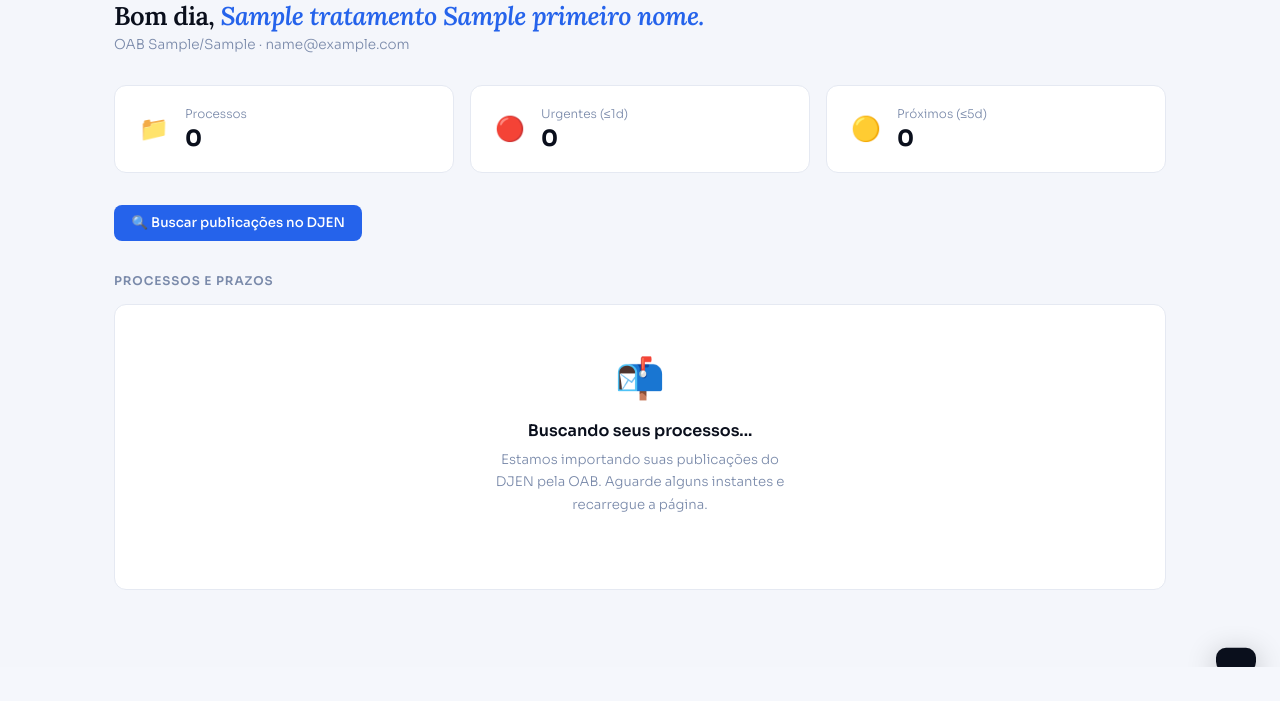
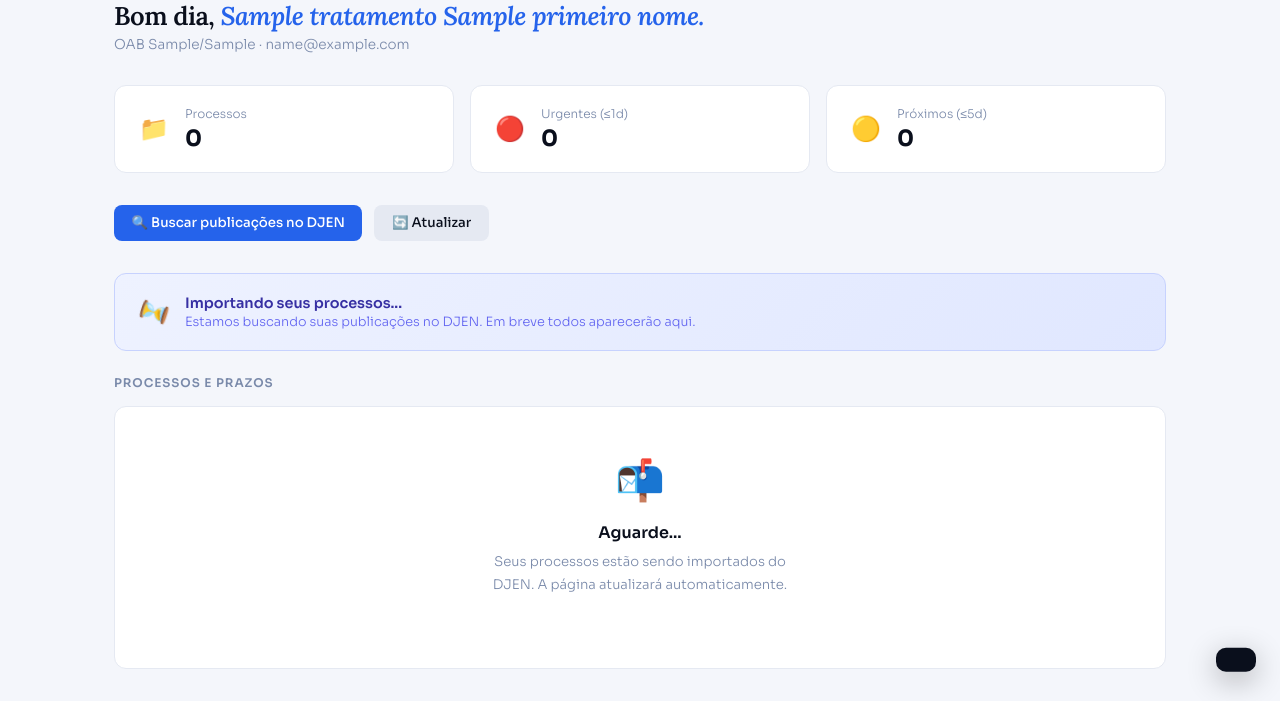
Before and after one commit to cerosplataforms/prazu, a Python web app: template web/templates/dashboard.html in a window 1280 px wide. Shown: the part 133-834 px from the top of the page. Before the commit the page ends 800 px from the top, so only its background shows below. Run offline with Jinja, Linux system fonts and the light colour scheme; the template is opened without the code that fills it: most values are stand-ins (such as "Sample title", 1, 10 or a date in 2020).

Commit message:
feat: loading banner com auto-poll + botão atualizar no dashboard
- Banner "Importando seus processos..." aparece quando não há processos
- Auto-poll a cada 5s verifica se processos chegaram e recarrega
- Botão "Atualizar" ao lado do "Buscar DJEN" para refresh manual
- Banner oculta automaticamente quando processos estão carregados

Made-with: Cursor

```diff
--- a/web/templates/dashboard.html
+++ b/web/templates/dashboard.html
@@ -199,7 +199,19 @@
     <button class="btn-acao btn-primary" id="btn-djen" onclick="buscarDjen(this)">
       🔍 Buscar publicações no DJEN
     </button>
+    <button class="btn-acao" style="background:#e5e9f2;color:var(--navy-deep)" onclick="location.reload()">
+      🔄 Atualizar
+    </button>
   </div>
+
+  <div id="loading-banner" style="display:none;background:linear-gradient(135deg,#eef2ff,#e0e7ff);border:1px solid #c7d2fe;border-radius:12px;padding:1.25rem 1.5rem;margin-bottom:1.5rem;align-items:center;gap:1rem;">
+    <div style="font-size:1.5rem" class="loading-spin">⏳</div>
+    <div>
+      <div style="font-weight:600;font-size:0.9rem;color:#3730a3">Importando seus processos...</div>
+      <div style="font-size:0.8rem;color:#6366f1;margin-top:0.15rem">Estamos buscando suas publicações no DJEN. Em breve todos aparecerão aqui.</div>
+    </div>
+  </div>
+  <style>.loading-spin{animation:spin 2s linear infinite}@keyframes spin{0%{transform:rotate(0deg)}100%{transform:rotate(360deg)}}</style>
 
   <div class="section-title">Processos e Prazos</div>
   <div id="lista-processos"></div>
@@ -342,13 +354,37 @@
   const lista = document.getElementById('lista-processos');
 
   if (processos.length === 0) {
+    document.getElementById('loading-banner').style.display = 'flex';
     lista.innerHTML = `
       <div class="empty-state">
         <div class="icon">📬</div>
-        <h3>Buscando seus processos...</h3>
-        <p>Estamos importando suas publicações do DJEN pela OAB. Aguarde alguns instantes e recarregue a página.</p>
+        <h3>Aguarde...</h3>
+        <p>Seus processos estão sendo importados do DJEN. A página atualizará automaticamente.</p>
       </div>`;
+    let pollCount = 0;
+    const maxPolls = 20;
+    const pollInterval = 5000;
+    const autoPoll = setInterval(async () => {
+      pollCount++;
+      try {
+        const r = await fetch('/api/advogado/processos', { credentials: 'same-origin' });
+        if (r.ok) {
+          const d = await r.json();
+          if (d.processos && d.processos.length > 0) {
+            clearInterval(autoPoll);
+            location.reload();
+            return;
+          }
+        }
+      } catch(e) {}
+      if (pollCount >= maxPolls) {
+        clearInterval(autoPoll);
+        document.getElementById('loading-banner').querySelector('div:last-child div:first-child').textContent = 'Demora mais que o esperado...';
+        document.getElementById('loading-banner').querySelector('div:last-child div:last-child').textContent = 'Clique em "Atualizar" para verificar novamente.';
+      }
+    }, pollInterval);
   } else {
+    document.getElementById('loading-banner').style.display = 'none';
     processos.forEach((p, i) => {
       const prazosAtivos = p.prazos.filter(pr => {
         if (!pr.data_fim) return false;
```
